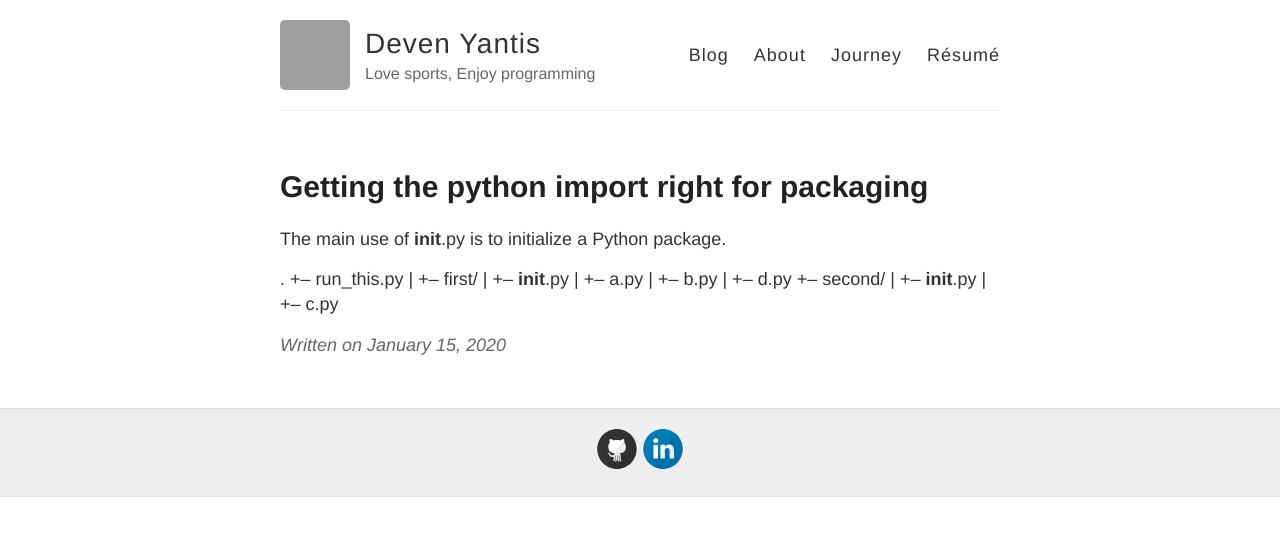
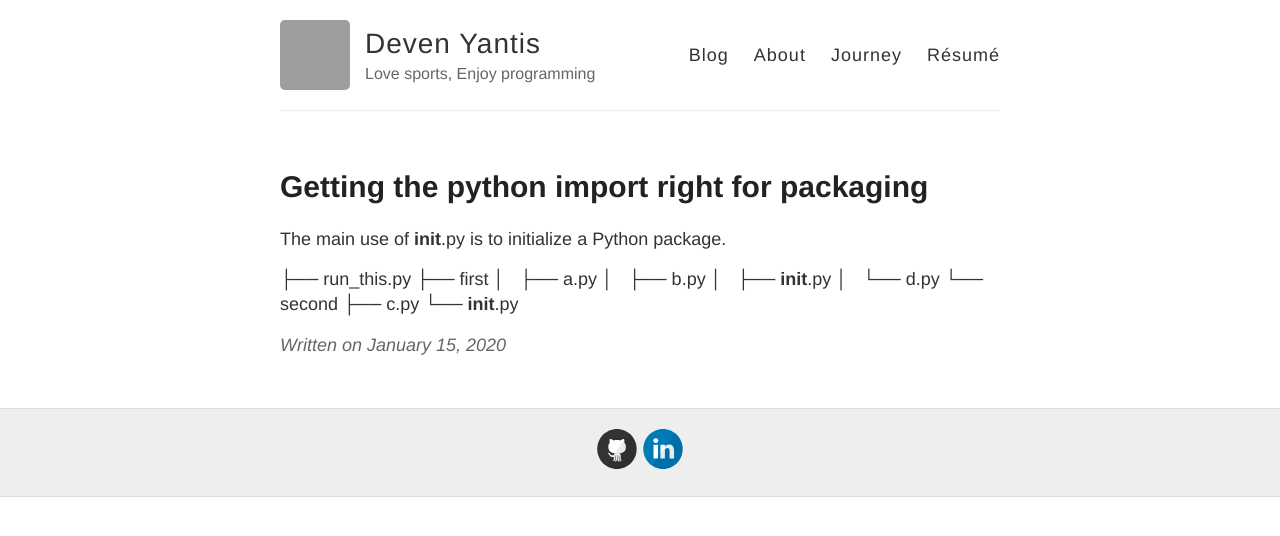
Before and after one commit to devennn/devennn.github.io, a Jekyll site: the page built from _posts/2020-01-15-python-packages.md, in a window 1280 px wide. Shown: the top 536 px of the page. Built offline with Jekyll 4.4.1, drawn with Linux system fonts in a browser that asks for light colours; grey boxes are pictures that could not be loaded.

```diff
--- a/_posts/2020-01-15-python-packages.md
+++ b/_posts/2020-01-15-python-packages.md
@@ -6,14 +6,12 @@ publihsed: false
 
 The main use of __init__.py is to initialize a Python package.
 
-.
-+-- run_this.py
-|
-+-- first/
-|   +-- __init__.py
-|   +-- a.py
-|   +-- b.py
-|   +-- d.py
-+-- second/
-|   +-- __init__.py
-|   +-- c.py
+├── run_this.py
+├── first
+│   ├── a.py
+│   ├── b.py
+│   ├── __init__.py
+│   └── d.py
+└── second
+    ├── c.py
+    └── __init__.py
```
